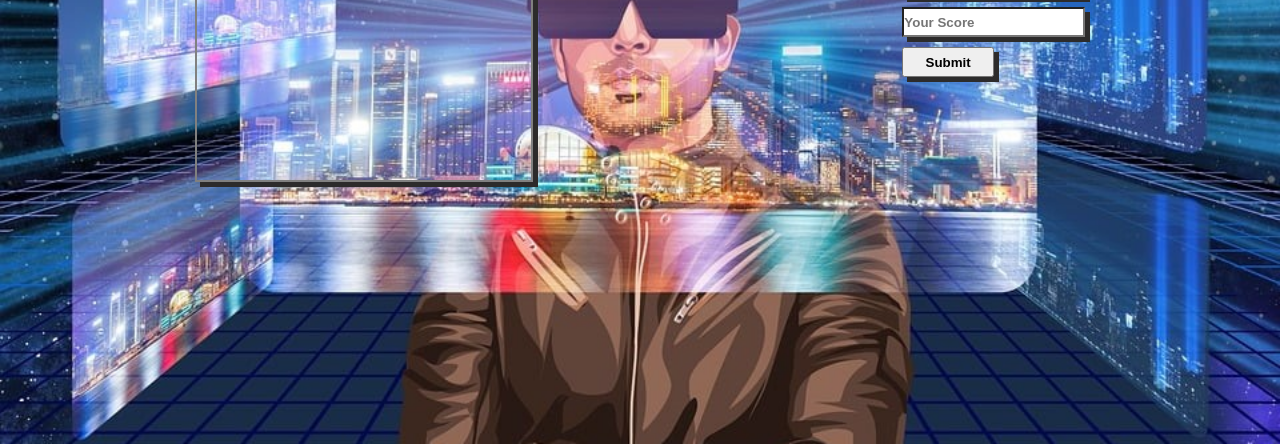
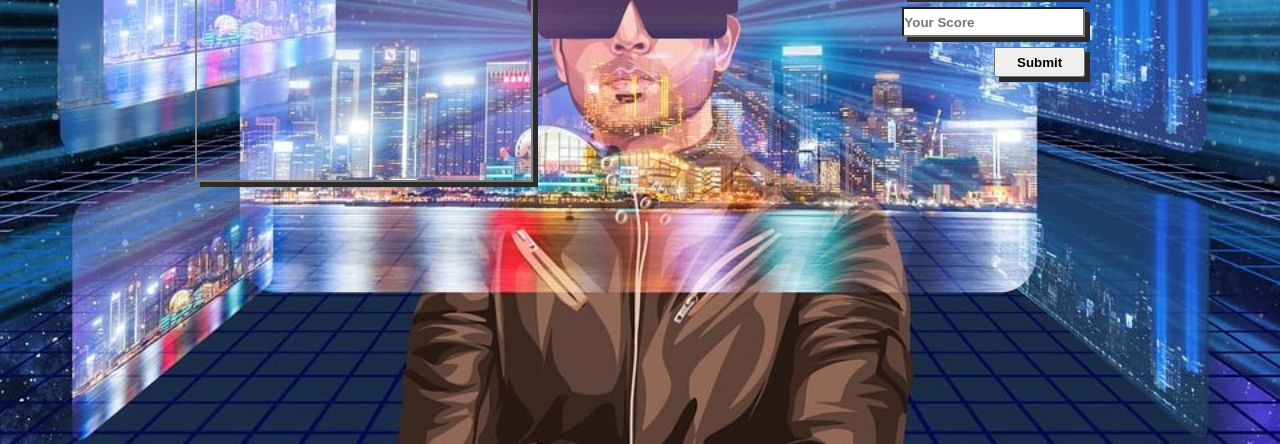
Before and after one commit to The-Normal-One1/Leaderboard, a website built with webpack: page src/index.html in a window 1280 px wide. Shown: the part 356-800 px from the top of the page. Built offline with nearby package versions, Linux system fonts and the light colour scheme.

Commit message:
Change the alignment of the submit button

```diff
--- a/src/style.css
+++ b/src/style.css
@@ -101,6 +101,8 @@ input {
 
 .submit {
   width: 50%;
+  display: flex;
+  align-self: flex-end;
 }
 
 .submit:hover {
```
